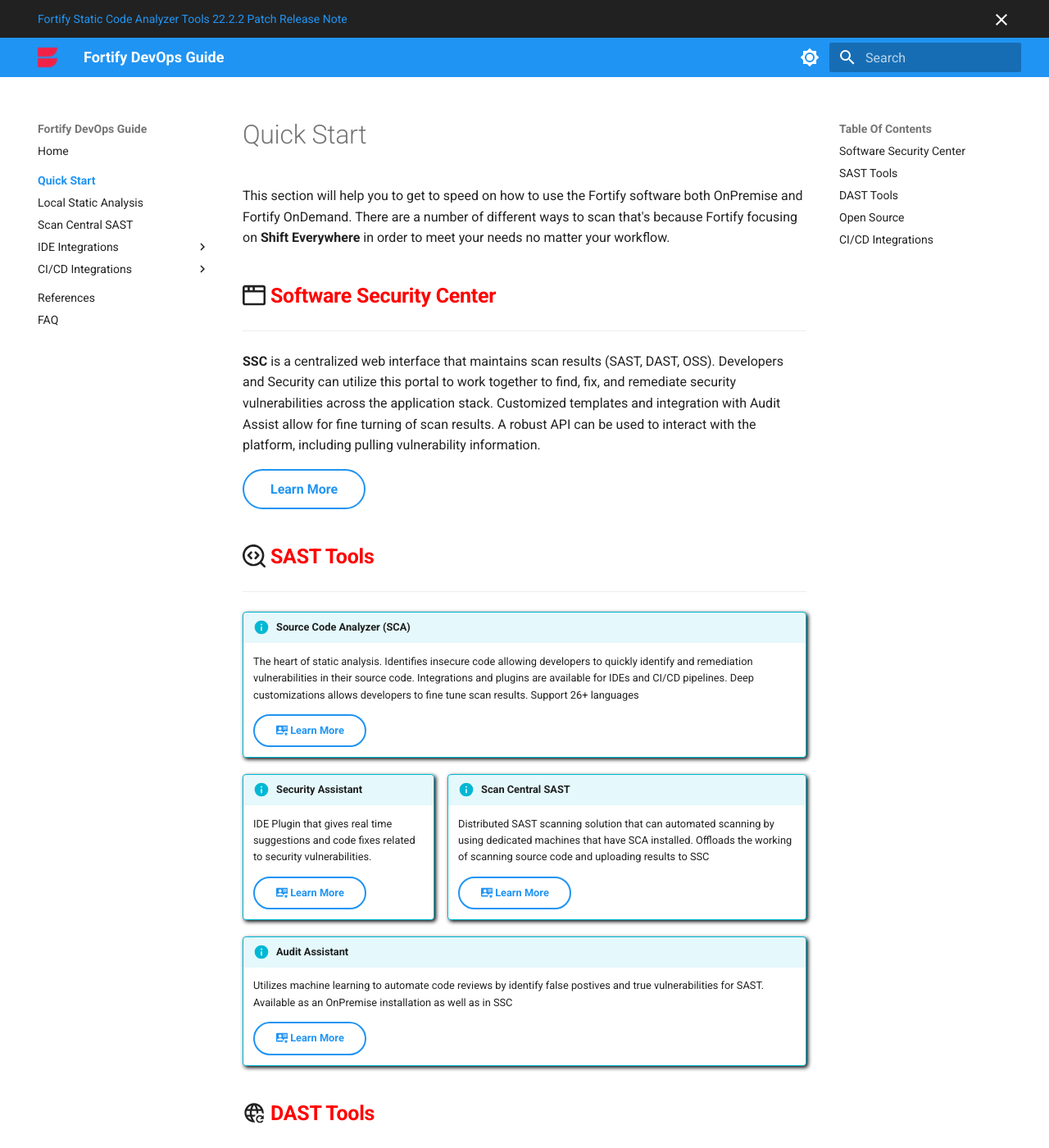
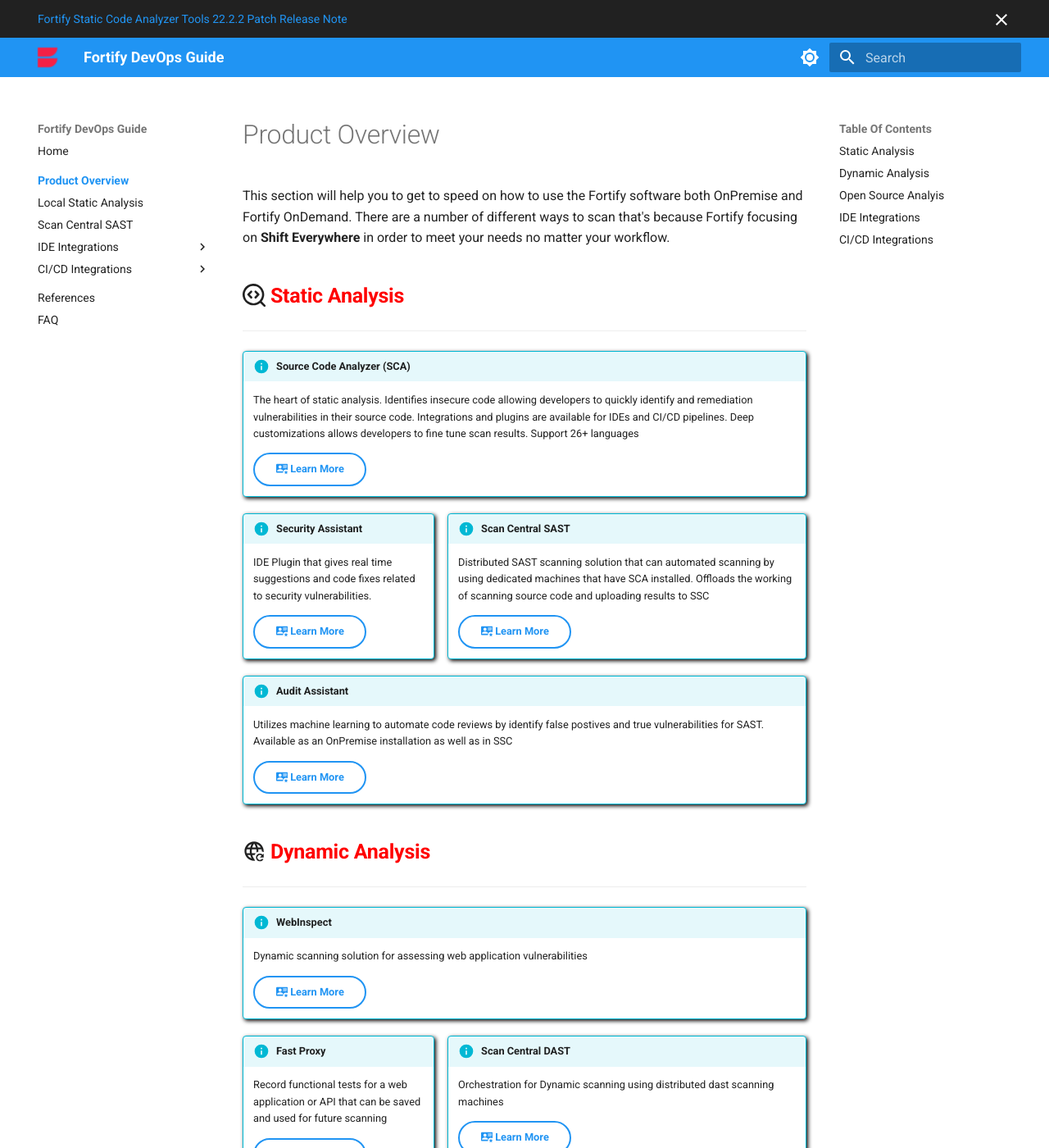
Before and after one commit to devsec-guides/fortify_dev_guide, an MkDocs documentation site: the page built from docs/quickstart/index.md, in a window 1280 px wide and 1400 px high. Shown: the whole window at 82% size. Built offline with MkDocs 1.6.1 and Material for MkDocs 9.7.7, drawn with Linux system fonts in a browser that asks for light colours; some of the changed text lies outside the part shown.

Commit message:
updated product overview page

```diff
--- a/docs/quickstart/index.md
+++ b/docs/quickstart/index.md
@@ -1,15 +1,9 @@
-# Quick Start
+# Product Overview
 
 This section will help you to get to speed on how to use the Fortify software both OnPremise and Fortify OnDemand.
 There are a number of different ways to scan that's because Fortify focusing on **Shift Everywhere** in order to meet your needs no matter your workflow.
 
-## :octicons-browser-16: <span class="marquee">**Software Security Center**</span>
----
-**SSC** is a centralized web interface that maintains scan results (SAST, DAST, OSS).  Developers and Security can utilize this portal to work together to find, fix, and remediate security vulnerabilities across the application stack. Customized templates and integration with Audit Assist allow for fine turning of scan results.  A robust API can be used to interact with the platform, including pulling vulnerability information.
-
-[Learn More](#){ .md-button }
-
-## :octicons-codescan-16: <span class="marquee">**SAST Tools**</span>
+## :octicons-codescan-16: <span class="marquee">**Static Analysis**</span>
 ---
 !!! info "Source Code Analyzer (SCA)"
     The heart of static analysis.  Identifies insecure code allowing developers to quickly identify and remediation vulnerabilities in their source code.  Integrations and plugins are available for IDEs and CI/CD pipelines.  Deep customizations allows developers to fine tune scan results.  Support 26+ languages
@@ -32,7 +26,8 @@
     [:material-card-account-details-star: Learn More](#){ .md-button }
 
 
-## :material-web-refresh: <span class="marquee">**DAST Tools**</span>
+## :material-web-refresh: <span class="marquee">**Dynamic Analysis**</span>
+
 ---
 !!! info "WebInspect"
     Dynamic scanning solution for assessing web application vulnerabilities
@@ -49,19 +44,29 @@
 
     [:material-card-account-details-star: Learn More](#){ .md-button }
 
-## :material-source-repository: <span class="marquee">**Open Source**</span>
-
+## :material-source-repository: <span class="marquee">**Open Source Analyis**</span>
+---
 !!! info "Debricked"
-    Identifies vulnerabilites is 3rd party open source libraries.
+    Identifies vulnerabilites in 3rd party open source libraries.
 
     [:material-card-account-details-star: Learn More](#){ .md-button }
 
+## :material-circle-double: <span class="marquee">**IDE Integrations**</span>
+---
+[:material-android: Android Studio](#){ .md-button }
+[:simple-eclipseide: Eclipse](#){ .md-button }
+[:simple-intellijidea: IntelliJ](#){ .md-button }
+
+
+[:material-microsoft-visual-studio-code: VS Code](#){ .md-button }
+[:material-microsoft-visual-studio: Visual Studio](#){ .md-button }
+
 ## :material-circle-double: <span class="marquee">**CI/CD Integrations**</span>
-
+---
 [:fontawesome-brands-aws: AWS](#){ .md-button }
 [:simple-azurepipelines: Azure DevOps](#){ .md-button }
 [:simple-github: Github](#){ .md-button }
 
 [:simple-gitlab: Gitlab](#){ .md-button }
 [:simple-jenkins: Jenkins](#){ .md-button }
-[:simple-jenkins: Other](#){ .md-button }
+[:fortify-cyberres: Fortify CI](#){ .md-button }
--- a/mkdocs.yml
+++ b/mkdocs.yml
@@ -77,7 +77,7 @@
   #   - SCDAST: 'solutions/scsast.md'
   #   - Fortify OnDemand: 'solutions/fod_overview.md'
 
-  - Quick Start:
+  - Product Overview:
     - quickstart/index.md
     - Local Static Analysis: quick-start/sast-local.md
     - Scan Central SAST: index.d
```
